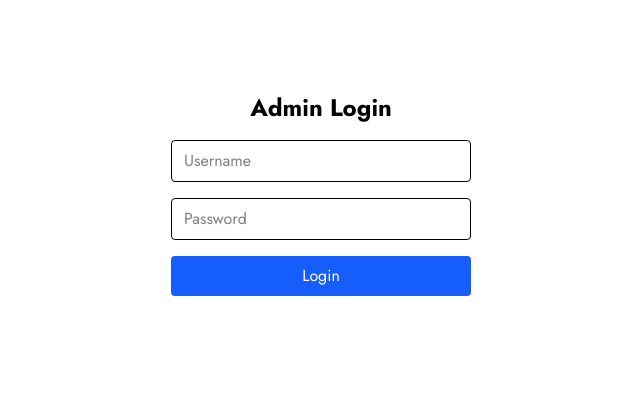
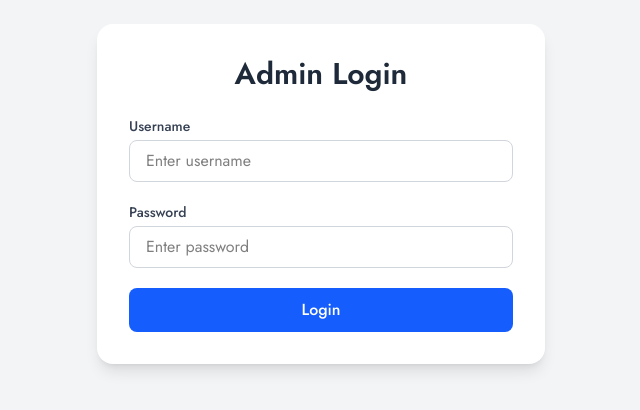
Before and after one commit to studiodaivikah/portfolio, a Next.js app: page /admin in a window 1280 px wide. Shown: the part 206-616 px from the top of the page, without its empty margins (319-959 px from the left). Built offline with nearby package versions, Linux system fonts and the light colour scheme.

Commit message:
proper styling

```diff
--- a/app/admin/page.tsx
+++ b/app/admin/page.tsx
@@ -1,6 +1,7 @@
 "use client";
 
 import Admin from "@/components/admin/admin";
+import Footer from "@/components/footer/footer";
 import { useState } from "react";
 
 export default function AdminLoginPage() {
@@ -32,34 +33,59 @@ export default function AdminLoginPage() {
       {auth ? (
         <Admin />
       ) : (
-        <div className="min-h-screen flex flex-col justify-center items-center p-4">
-          <h1 className="text-2xl font-bold mb-4">Admin Login</h1>
-          <form
-            onSubmit={handleLogin}
-            className="flex flex-col gap-4 w-full max-w-sm"
-          >
+        <div className="min-h-screen flex items-center justify-center bg-gray-100 px-4 py-12 max-w-[2800px] w-full">
+          <div className="w-full max-w-md bg-white rounded-2xl shadow-lg p-8 animate-fade-in">
+            <h1 className="text-3xl font-semibold text-center text-gray-800 mb-6">
+              Admin Login
+            </h1>
+
+            <form onSubmit={handleLogin} className="space-y-5">
+              <div>
+                <label className="block text-sm font-medium text-gray-700 mb-1">
+                  Username
+                </label>
                 <input
                   type="text"
-              placeholder="Username"
-              className="border rounded px-3 py-2 w-[300px]"
+                  placeholder="Enter username"
+                  className="w-full border border-gray-300 rounded-lg px-4 py-2 focus:outline-none focus:ring-2 focus:ring-blue-500 focus:border-blue-500 transition"
                   value={username}
                   onChange={(e) => setUsername(e.target.value)}
+                  required
                 />
+              </div>
+
+              <div>
+                <label className="block text-sm font-medium text-gray-700 mb-1">
+                  Password
+                </label>
                 <input
                   type="password"
-              placeholder="Password"
-              className="border rounded px-3 py-2 w-[300px]"
+                  placeholder="Enter password"
+                  className="w-full border border-gray-300 rounded-lg px-4 py-2 focus:outline-none focus:ring-2 focus:ring-blue-500 focus:border-blue-500 transition"
                   value={password}
                   onChange={(e) => setPassword(e.target.value)}
+                  required
                 />
+              </div>
+
               <button
                 type="submit"
-              className="bg-blue-600 text-white py-2 rounded hover:bg-blue-700"
+                className="w-full bg-blue-600 cursor-pointer hover:bg-blue-700 text-white font-medium py-2.5 rounded-lg transition duration-300"
               >
                 Login
               </button>
             </form>
-          {status && <p className="mt-4 text-center">{status}</p>}
+
+            {status && (
+              <p
+                className={`mt-5 text-center text-sm ${
+                  status.startsWith("✅") ? "text-green-600" : "text-red-600"
+                }`}
+              >
+                {status}
+              </p>
+            )}
+          </div>
         </div>
       )}
     </>
--- a/components/admin/admin.tsx
+++ b/components/admin/admin.tsx
@@ -7,26 +7,28 @@ const Admin = () => {
   const [currentpage, setCurrentpage] = useState("");
   return (
     <main className="flex flex-col items-center max-w-[2500px] w-full">
-      <main className="flex-center bg-black h-[66px] mx-auto gap-5 w-full">
-        <div className="max-w-[1140px] flex-between w-full px-10">
-          <p className="text-[20px] font-normal text-white">Admin Panel</p>
+      <main className="flex-center bg-black h-[80px] sm:h-[66px] mx-auto gap-5 w-full">
+        <div className="max-w-[1140px] flex-between w-full px-4 sm:px-10">
+          <p className="text-[14px] sm:text-[20px] font-normal text-white">
+            Admin Panel
+          </p>
           <div className="flex-center gap-5">
             <button
               onClick={() => setCurrentpage("portfolio")}
-              className="text-[14px] font-normal px-4 py-2 cursor-pointer border border-slate-300 rounded-full text-white"
+              className="text-[10px] sm:text-[14px] font-normal px-4 py-2 cursor-pointer border border-slate-300 rounded-full text-white"
             >
               Edit Portfolio
             </button>
             <button
               onClick={() => setCurrentpage("news")}
-              className="text-[14px] border cursor-pointer border-slate-300 rounded-full px-4 py-2 font-normal text-white"
+              className="text-[10px] sm:text-[14px] border cursor-pointer border-slate-300 rounded-full px-4 py-2 font-normal text-white"
             >
               Edit News
             </button>
           </div>
         </div>
       </main>
-      <main className="max-w-[1180px] px-10 my-4 w-full flex-center">
+      <main className="max-w-[1180px] px-2 sm:px-10 my-4 w-full flex-center">
         {currentpage === "portfolio" ? (
           <PortfolioManager />
         ) : currentpage === "news" ? (
--- a/components/admin/news/adminnews.tsx
+++ b/components/admin/news/adminnews.tsx
@@ -198,10 +198,10 @@ const AdminNews: React.FC = () => {
   return (
     <div className="max-w-6xl w-full mx-auto p-6 overflow-y-scroll">
       <div className="flex justify-between items-center mb-8">
-        <h1 className="text-3xl font-bold text-gray-900">News Manager</h1>
+        <h1 className="text-xl sm:text-3xl font-bold text-gray-900">News Manager</h1>
         <button
           onClick={() => setShowAddForm(true)}
-          className="bg-blue-600 text-white px-4 py-2 rounded-lg hover:bg-blue-700 flex items-center gap-2"
+          className="bg-blue-600 cursor-pointer text-[12px] sm:text-[16px] text-white px-4 py-2 rounded-lg hover:bg-blue-700 flex items-center gap-2"
         >
           <Plus size={20} />
           Add News
@@ -280,7 +280,7 @@ const AdminNews: React.FC = () => {
                 type="button"
                 onClick={handleSubmit}
                 disabled={isLoading}
-                className="bg-green-600 text-white px-4 py-2 rounded-lg hover:bg-green-700 flex items-center gap-2 disabled:opacity-50"
+                className="bg-green-600 cursor-pointer text-white px-4 py-2 rounded-lg hover:bg-green-700 flex items-center gap-2 disabled:opacity-50"
               >
                 <Save size={20} />
                 {isLoading ? "Saving..." : "Save"}
@@ -289,7 +289,7 @@ const AdminNews: React.FC = () => {
               <button
                 type="button"
                 onClick={cancelEdit}
-                className="bg-gray-600 text-white px-4 py-2 rounded-lg hover:bg-gray-700 flex items-center gap-2"
+                className="bg-gray-600 cursor-pointer text-white px-4 py-2 rounded-lg hover:bg-gray-700 flex items-center gap-2"
               >
                 <X size={20} />
                 Cancel
@@ -330,13 +330,13 @@ const AdminNews: React.FC = () => {
                   <div className="flex gap-1">
                     <button
                       onClick={() => startEdit(n)}
-                      className="text-blue-600 hover:text-blue-800"
+                      className="text-blue-600 cursor-pointer hover:text-blue-800"
                     >
                       <Edit size={16} />
                     </button>
                     <button
                       onClick={() => deleteNews(n.id)}
-                      className="text-red-600 hover:text-red-800"
+                      className="text-red-600 cursor-pointer hover:text-red-800"
                     >
                       <Trash2 size={16} />
                     </button>
--- a/components/admin/portfolio/adminportfolio.tsx
+++ b/components/admin/portfolio/adminportfolio.tsx
@@ -217,10 +217,12 @@ const PortfolioManager: React.FC = () => {
   return (
     <div className="max-w-6xl w-full mx-auto p-6 overflow-y-scroll">
       <div className="flex justify-between items-center mb-8">
-        <h1 className="text-3xl font-bold text-gray-900">Portfolio Manager</h1>
+        <h1 className="text-xl sm:text-3xl font-bold text-gray-900">
+          Portfolio Manager
+        </h1>
         <button
           onClick={() => setShowAddForm(true)}
-          className="bg-blue-600 text-white px-4 py-2 rounded-lg hover:bg-blue-700 flex items-center gap-2"
+          className="bg-blue-600 cursor-pointer text-white px-4 py-2 text-[12px] sm:text-[16px] rounded-lg hover:bg-blue-700 flex items-center gap-2"
         >
           <Plus size={20} />
           Add Project
@@ -304,7 +306,7 @@ const PortfolioManager: React.FC = () => {
                 type="button"
                 onClick={handleSubmit}
                 disabled={isLoading}
-                className="bg-green-600 text-white px-4 py-2 rounded-lg hover:bg-green-700 flex items-center gap-2 disabled:opacity-50"
+                className="bg-green-600 cursor-pointer text-white px-4 py-2 rounded-lg hover:bg-green-700 flex items-center gap-2 disabled:opacity-50"
               >
                 <Save size={20} />
                 {isLoading ? "Saving..." : "Save"}
@@ -313,7 +315,7 @@ const PortfolioManager: React.FC = () => {
               <button
                 type="button"
                 onClick={cancelEdit}
-                className="bg-gray-600 text-white px-4 py-2 rounded-lg hover:bg-gray-700 flex items-center gap-2"
+                className="bg-gray-600 cursor-pointer text-white px-4 py-2 rounded-lg hover:bg-gray-700 flex items-center gap-2"
               >
                 <X size={20} />
                 Cancel
@@ -356,13 +358,13 @@ const PortfolioManager: React.FC = () => {
                   <div className="flex gap-1">
                     <button
                       onClick={() => startEdit(project)}
-                      className="text-blue-600 hover:text-blue-800"
+                      className="text-blue-600 cursor-pointer hover:text-blue-800"
                     >
                       <Edit size={16} />
                     </button>
                     <button
                       onClick={() => deleteProject(project.id)}
-                      className="text-red-600 hover:text-red-800"
+                      className="text-red-600 cursor-pointer hover:text-red-800"
                     >
                       <Trash2 size={16} />
                     </button>
```
Lines whose indentation alone changed are shown as unchanged.
